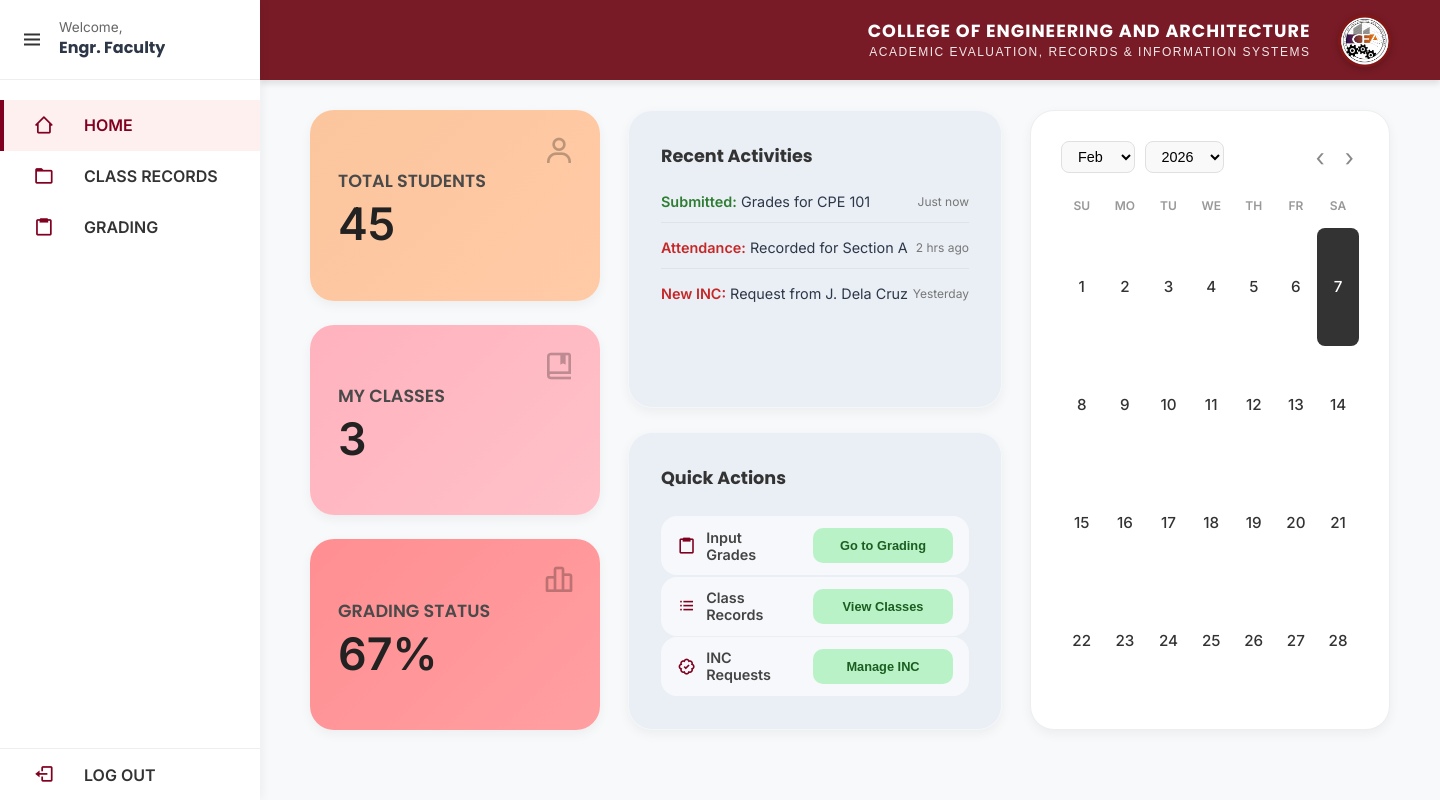
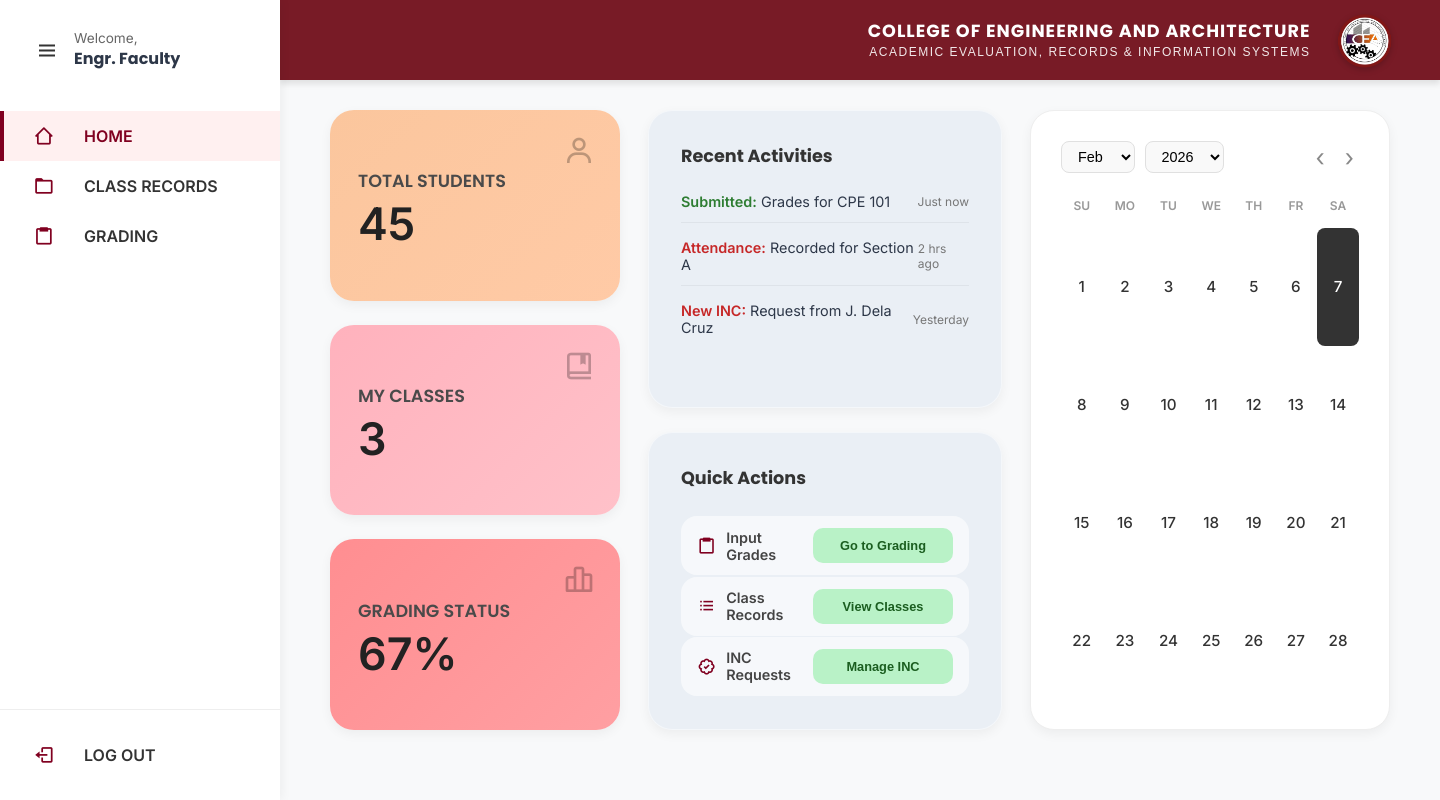
Before and after one commit to Rishmonnn/aer, a Flask app: page /faculty in a window 1440 px wide. Run offline with Flask 3, Linux system fonts and the light colour scheme; the visitor is signed in with stand-in values (Sample User, id 1).

Commit message:
On branch main  Your branch is up to date with 'origin/main'.
 Changes to be committed:
	modified:   static/css/faculty.css
	modified:   static/css/style.css

```diff
--- a/static/css/faculty.css
+++ b/static/css/faculty.css
@@ -1,5 +1,5 @@
 /* =========================================
-   1. Base Layout & Sidebar
+   1. Base Layout & Sidebar (Standardized)
    ========================================= */
 
 /* Main Container */
@@ -10,19 +10,23 @@
     background-color: #f8f9fa;
 }
 
-/* Sidebar Styling - Fixed Left with Transition */
+/* Sidebar Styling - Matches Program Head Exactly */
 .sidebar {
-    width: 260px; /* Default Width */
+    width: 280px; /* MATCHED: 280px */
     height: 100vh;
     position: fixed;
     left: 0;
     top: 0;
-    background: white;
+    background: white; /* Or #323232 if you want dark mode like Head, currently keeping white per faculty design */
     box-shadow: 2px 0 10px rgba(0,0,0,0.05);
     z-index: 100;
     display: flex;
     flex-direction: column;
-    transition: width 0.3s ease; /* Smooth transition */
+
+    /* MATCHED: Padding strategy */
+    padding: 30px 0 0 0;
+
+    transition: width 0.3s ease;
 }
 
 /* Collapsed State */
@@ -30,13 +34,17 @@
     width: 80px;
 }
 
-/* Sidebar Header */
+/* Sidebar Header / Profile Area */
 .sidebar-header {
-    padding: 20px 10px;
-    border-bottom: 1px solid #eee;
-    height: 80px; /* Fixed height to match header */
+    /* Adjusted to match Program Head's .user-profile spacing */
+    padding: 0 25px 40px;
     display: flex;
     align-items: center;
+    gap: 15px;
+    overflow: hidden;
+    white-space: nowrap;
+    flex-shrink: 0;
+    border-bottom: none; /* Removed border to match Head design */
 }
 
 /* Hide Profile Text when Collapsed */
@@ -47,15 +55,23 @@
 
 /* Navigation Menu */
 .nav-menu {
-    margin-top: 20px;
+    flex-grow: 1; /* Pushes logout to bottom */
+    overflow-y: auto;
+    overflow-x: hidden;
     display: flex;
     flex-direction: column;
 }
 
+/* Hide Scrollbar */
+.nav-menu::-webkit-scrollbar { width: 4px; }
+.nav-menu::-webkit-scrollbar-thumb { background: rgba(0,0,0,0.1); border-radius: 4px; }
+.nav-menu::-webkit-scrollbar-track { background: transparent; }
+
 .nav-item {
     display: flex;
     align-items: center;
-    padding: 15px 0; /* Changed padding to rely on flex centering for icon */
+    height: 50px; /* MATCHED: 50px height */
+    padding: 0;
     color: #333;
     text-decoration: none;
     font-weight: 600;
@@ -64,12 +80,13 @@
     cursor: pointer;
     overflow: hidden;
     white-space: nowrap;
+    flex-shrink: 0;
 }
 
 /* Icon Styling */
 .nav-item i {
     font-size: 1.3rem;
-    min-width: 80px; /* Width of collapsed sidebar to center icon */
+    min-width: 80px; /* Centers icon when collapsed */
     display: flex;
     justify-content: center;
     color: #800020;
@@ -87,19 +104,26 @@
     color: #800020;
 }
 
-/* Logout Section - Pushed to Bottom */
+/* Logout Section - Fixed at Bottom */
 .logout-section {
+    width: 100%;
+    padding: 20px 0;
+
+    /* MATCHED: The vague line above the button */
+    border-top: 1px solid #eee;
+
     margin-top: auto;
-    border-top: 1px solid #eee;
+    background: white;
+    flex-shrink: 0;
 }
 
 /* Main Content Area - Resizes with Sidebar */
 .main-content {
-    margin-left: 260px; /* Default margin */
+    margin-left: 280px; /* MATCHED: 280px */
     flex: 1;
     background-color: #f8f9fa;
     min-height: 100vh;
-    transition: margin-left 0.3s ease; /* Smooth transition */
+    transition: margin-left 0.3s ease;
 }
 
 /* Collapsed Main Content Margin */
@@ -108,7 +132,7 @@
 }
 
 /* =========================================
-   2. Dashboard Grid System
+   2. Dashboard Grid System (Same as before)
    ========================================= */
 
 .dashboard-grid {
--- a/static/css/style.css
+++ b/static/css/style.css
@@ -8,7 +8,10 @@
     --text-muted: #718096;
     --bg-body: #f7fafc;
     --white: #ffffff;
-    --sidebar-width: 260px;
+
+    /* UPDATED: Changed from 260px to 280px to match Program Head */
+    --sidebar-width: 280px;
+
     --header-height: 80px;
 }
 
@@ -24,13 +27,13 @@ h1, h2, h3 { font-family: 'Poppins', sans-serif; }
 .hidden { display: none !important; }
 
 /* =========================================
-   SHARED HEADER STYLES (Maroon Banner Design)
+   SHARED HEADER STYLES
    ========================================= */
 .head-header {
-    background-color: #781b26; /* Dark Maroon */
+    background-color: #781b26;
     height: var(--header-height);
     display: flex;
-    justify-content: flex-end; /* Aligns content to the right */
+    justify-content: flex-end;
     align-items: center;
     padding: 0 40px;
     width: 100%;
@@ -66,6 +69,5 @@ h1, h2, h3 { font-family: 'Poppins', sans-serif; }
 .head-logo {
     height: 55px;
     width: auto;
-    /* Background, padding, and border-radius removed to eliminate white circle */
     filter: drop-shadow(0px 2px 3px rgba(0,0,0,0.2));
 }
```
